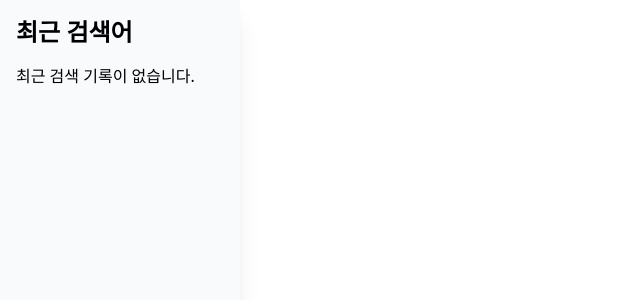
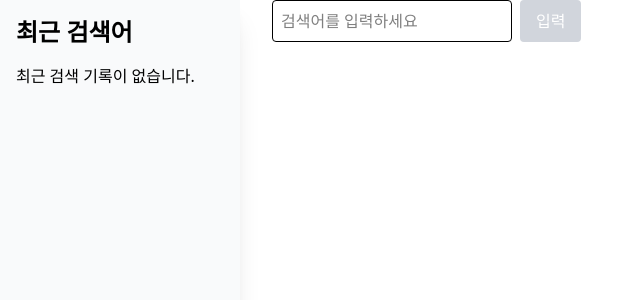
Before and after one commit to Frontend-Deepdive/react-search-recommendation, a React (Vite) app: page / in a window 1280 px wide. Shown: the top 300 px of the page, without its empty margins (0-640 px from the left). Built offline with nearby package versions, Linux system fonts and the light colour scheme.

Commit message:
feat: 인풋 필드 컴포넌트 구현 및 App에 추가
- 검색어 관리 스토어와 연결해 최근 검색어를 5개까지 저장할 수 있도록 수현

```diff
--- a/src/App.tsx
+++ b/src/App.tsx
@@ -1,9 +1,13 @@
+import InputField from './components/InputField/InputField';
 import Sidebar from './components/Sidebar/Sidebar';
 
 function App() {
   return (
     <div className='flex gap-8'>
       <Sidebar />
+      <div className='flex flex-col gap-4'>
+        <InputField />
+      </div>
     </div>
   );
 }
--- a/src/components/InputField/InputField.tsx
+++ b/src/components/InputField/InputField.tsx
@@ -0,0 +1,34 @@
+import { useState } from 'react';
+import { useSearchStore } from '../../store/searchStore';
+
+export default function InputField() {
+  const [input, setInput] = useState('');
+  const addKeyword = useSearchStore((state) => state.addKeyword);
+  const setCurrentKeyword = useSearchStore((state) => state.setCurrentKeyword);
+
+  const handleButtonClick = () => {
+    if (input.trim()) {
+      addKeyword(input.trim());
+      setCurrentKeyword(input.trim());
+      setInput('');
+    }
+  };
+
+  return (
+    <div className='flex flex-col md:flex-row gap-2 mb-4'>
+      <input
+        className='border rounded p-2 w-full md:w-60'
+        value={input}
+        onChange={(e) => setInput(e.target.value)}
+        placeholder='검색어를 입력하세요'
+      />
+      <button
+        className='bg-blue-500 text-white rounded  px-4 py-2 disabled:bg-gray-300'
+        onClick={handleButtonClick}
+        disabled={!input.trim()}
+      >
+        입력
+      </button>
+    </div>
+  );
+}
```
Also changed, not shown: src/components/Layout/Layout.tsx (deleted).
